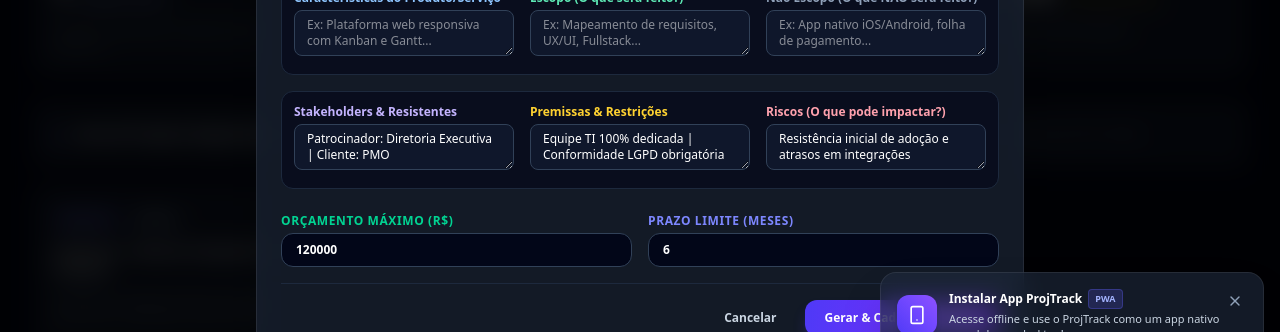
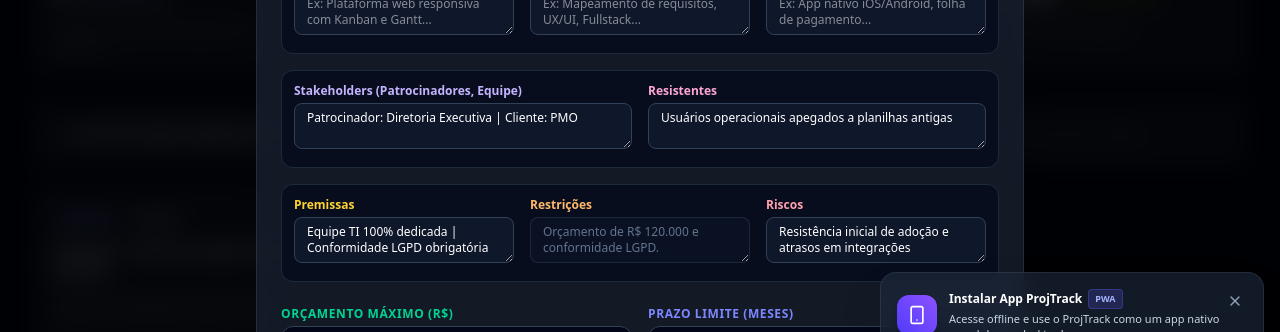
Before and after one commit to CTDOL/GESTAO_PROJ_SPGG, a React (Vite) app: page / in a window 1280 px wide. Both pictures are taken after a click on the button "+ Novo Projeto". Shown: the part 378-710 px from the top of the page. Built offline with nearby package versions, Linux system fonts and the light colour scheme; no server answers.

Commit message:
feat: Alinha formulario de criacao de projeto com todos os blocos do Canvas v5

```diff
--- a/src/components/NewProjectModal.tsx
+++ b/src/components/NewProjectModal.tsx
@@ -353,43 +353,69 @@ export const NewProjectModal: React.FC<NewProjectModalProps> = ({
             </div>
           </div>
 
-          {/* Colunas 3, 4, 5: Stakeholders, Premissas & Restrições, Riscos */}
-          <div className="grid grid-cols-1 md:grid-cols-3 gap-4 bg-slate-950/60 p-3 rounded-xl border border-slate-800">
+          {/* Stakeholders e Resistentes */}
+          <div className="grid grid-cols-1 md:grid-cols-2 gap-4 bg-slate-950/60 p-3 rounded-xl border border-slate-800">
             <div>
               <label className="block text-xs font-bold text-violet-300 mb-1">
-                Stakeholders & Resistentes
+                Stakeholders (Patrocinadores, Equipe)
               </label>
               <textarea
                 rows={2}
                 value={stakeholders}
                 onChange={(e) => setStakeholders(e.target.value)}
-                placeholder="Ex: Patrocinador (CEO), Cliente (PMO), Resistentes..."
+                placeholder="Ex: Patrocinador (CEO), Cliente (PMO)..."
                 className="w-full px-3 py-1.5 bg-slate-900 border border-slate-700 rounded-lg text-xs text-white focus:outline-none focus:border-indigo-500"
               />
             </div>
+            <div>
+              <label className="block text-xs font-bold text-pink-300 mb-1">
+                Resistentes
+              </label>
+              <textarea
+                rows={2}
+                value={resistentes}
+                onChange={(e) => setResistentes(e.target.value)}
+                placeholder="Ex: Usuários operacionais..."
+                className="w-full px-3 py-1.5 bg-slate-900 border border-slate-700 rounded-lg text-xs text-white focus:outline-none focus:border-indigo-500"
+              />
+            </div>
+          </div>
 
+          {/* Premissas, Restrições e Riscos */}
+          <div className="grid grid-cols-1 md:grid-cols-3 gap-4 bg-slate-950/60 p-3 rounded-xl border border-slate-800">
             <div>
               <label className="block text-xs font-bold text-amber-300 mb-1">
-                Premissas & Restrições
+                Premissas
               </label>
               <textarea
                 rows={2}
                 value={premissasRestricoes}
                 onChange={(e) => setPremissasRestricoes(e.target.value)}
-                placeholder="Ex: Dedicação exclusiva de TI, conformidade LGPD..."
+                placeholder="Ex: Dedicação exclusiva de TI..."
                 className="w-full px-3 py-1.5 bg-slate-900 border border-slate-700 rounded-lg text-xs text-white focus:outline-none focus:border-indigo-500"
               />
             </div>
-
+            <div>
+              <label className="block text-xs font-bold text-orange-300 mb-1">
+                Restrições
+              </label>
+              <textarea
+                rows={2}
+                placeholder="Restrições geradas automaticamente com base no Orçamento e Prazo"
+                disabled
+                className="w-full px-3 py-1.5 bg-slate-900/50 border border-slate-700/50 rounded-lg text-xs text-slate-500 cursor-not-allowed"
+                value={`Orçamento de R$ ${budget.toLocaleString('pt-BR')} e conformidade LGPD.`}
+              />
+            </div>
             <div>
               <label className="block text-xs font-bold text-rose-300 mb-1">
-                Riscos (O que pode impactar?)
+                Riscos
               </label>
               <textarea
                 rows={2}
                 value={riscos}
                 onChange={(e) => setRiscos(e.target.value)}
-                placeholder="Ex: Baixa adoção inicial, escopo excedente..."
+                placeholder="Ex: Baixa adoção inicial, atrasos..."
                 className="w-full px-3 py-1.5 bg-slate-900 border border-slate-700 rounded-lg text-xs text-white focus:outline-none focus:border-indigo-500"
               />
             </div>
```
